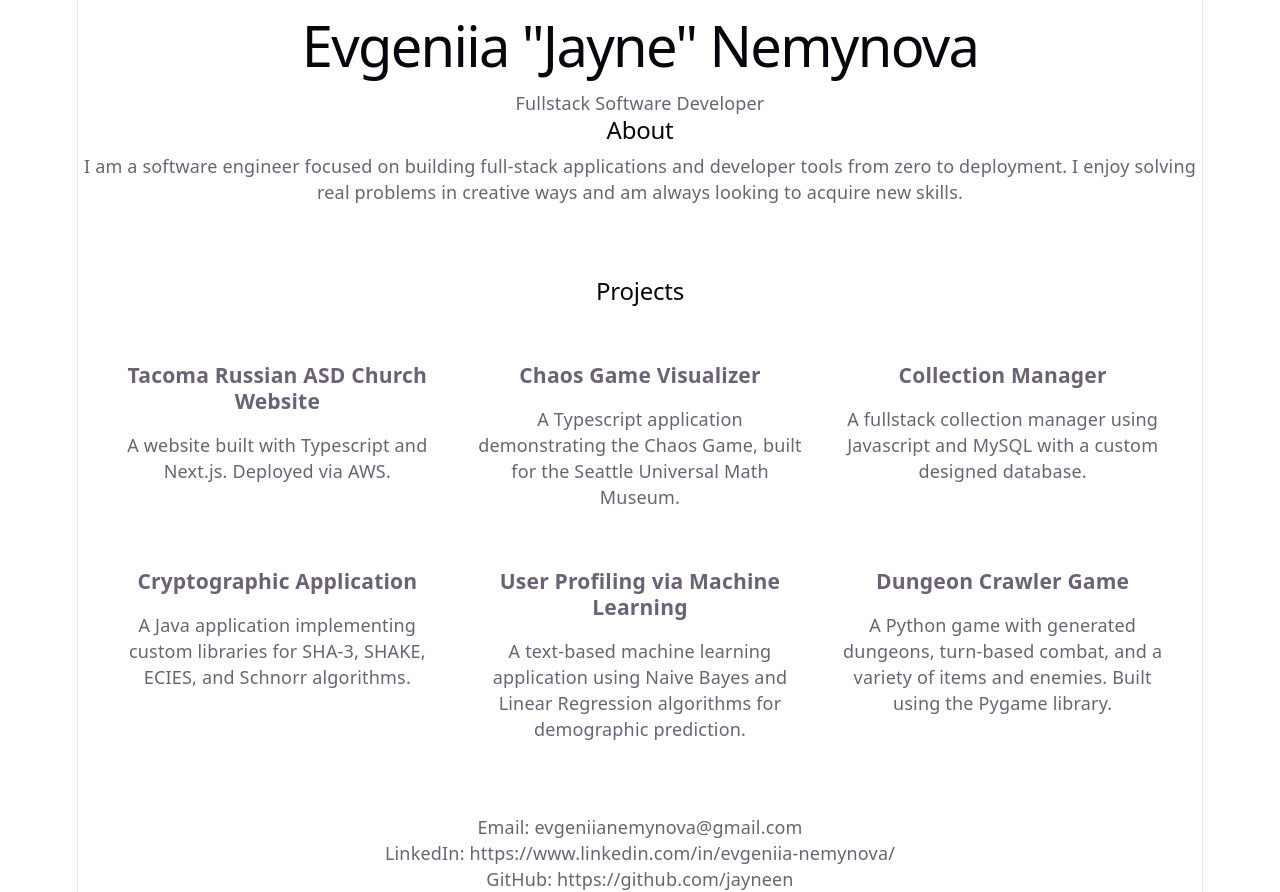
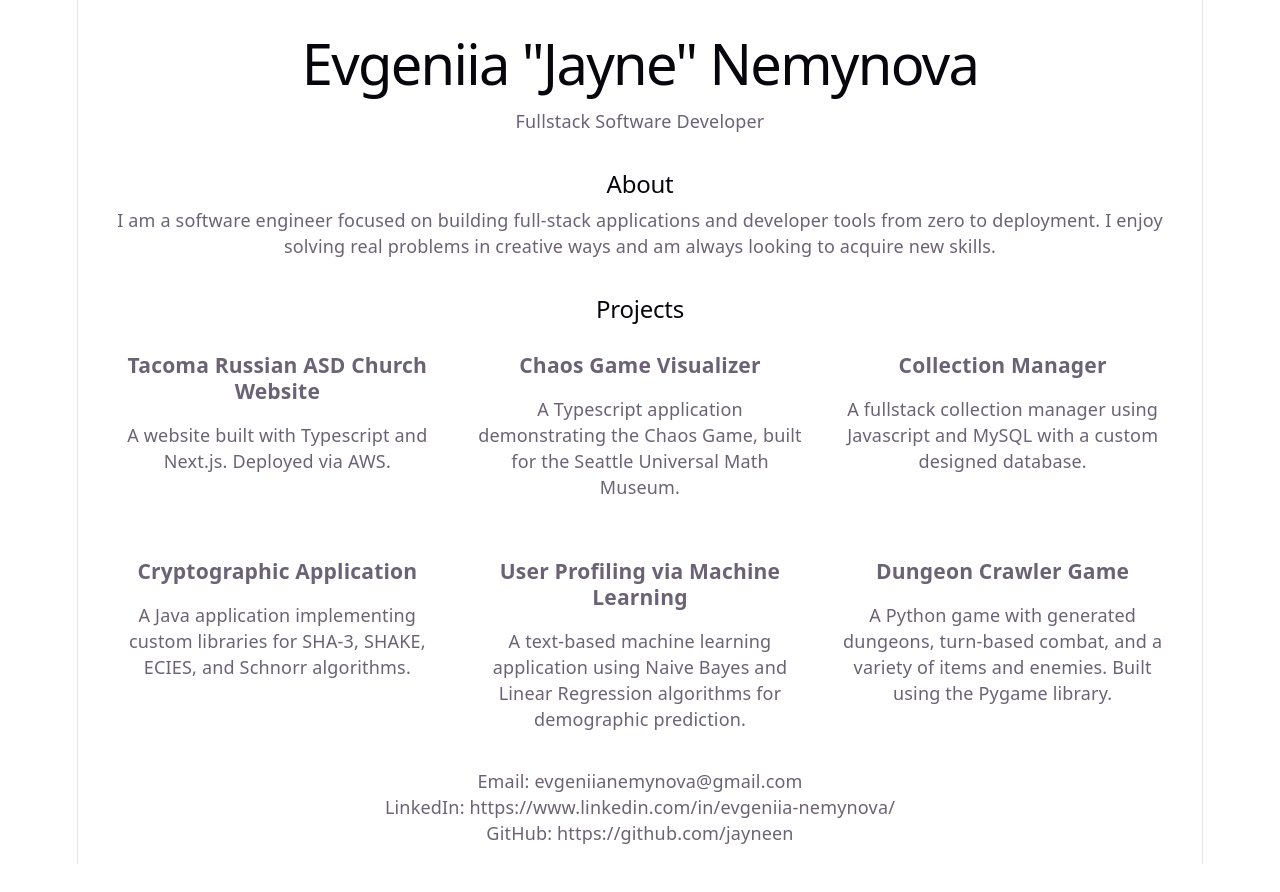
Before and after one commit to jayneen/portfolio, a React (Vite) app: page / in a window 1280 px wide. After the commit the page ends 864 px from the top, so only its background shows below. Built offline with nearby package versions, Linux system fonts and the light colour scheme.

Commit message:
added global css styling for section

```diff
--- a/src/index.css
+++ b/src/index.css
@@ -95,17 +95,6 @@ p {
   margin: 0;
 }
 
-code,
-.counter {
-  font-family: var(--mono);
-  display: inline-flex;
-  border-radius: 4px;
-  color: var(--text-h);
+section{
+  padding: 1rem 2rem;
 }
-
-code {
-  font-size: 15px;
-  line-height: 135%;
-  padding: 4px 8px;
-  background: var(--code-bg);
-}
--- a/src/sections/Projects.css
+++ b/src/sections/Projects.css
@@ -1,12 +1,3 @@
-.projects-section {
-  padding: 4rem 2rem;
-}
-
-.projects-section h2 {
-  text-align: center;
-  margin-bottom: 2rem;
-}
-
 .projects-grid {
   display: grid;
 
--- a/src/sections/Projects.tsx
+++ b/src/sections/Projects.tsx
@@ -3,7 +3,7 @@ import "./Projects.css";
 
 function Projects() {
   return (
-     <section className="projects-section">
+     <section className="section">
       <h2>Projects</h2>
 
       <div className="projects-grid">
```
